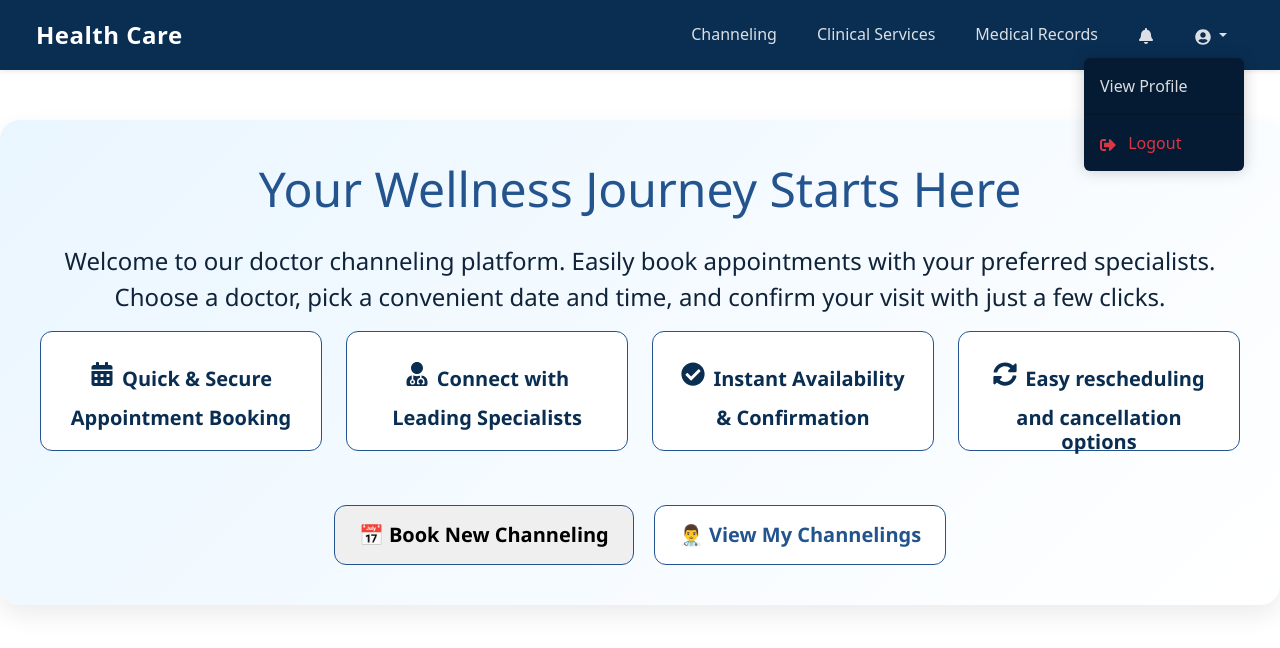
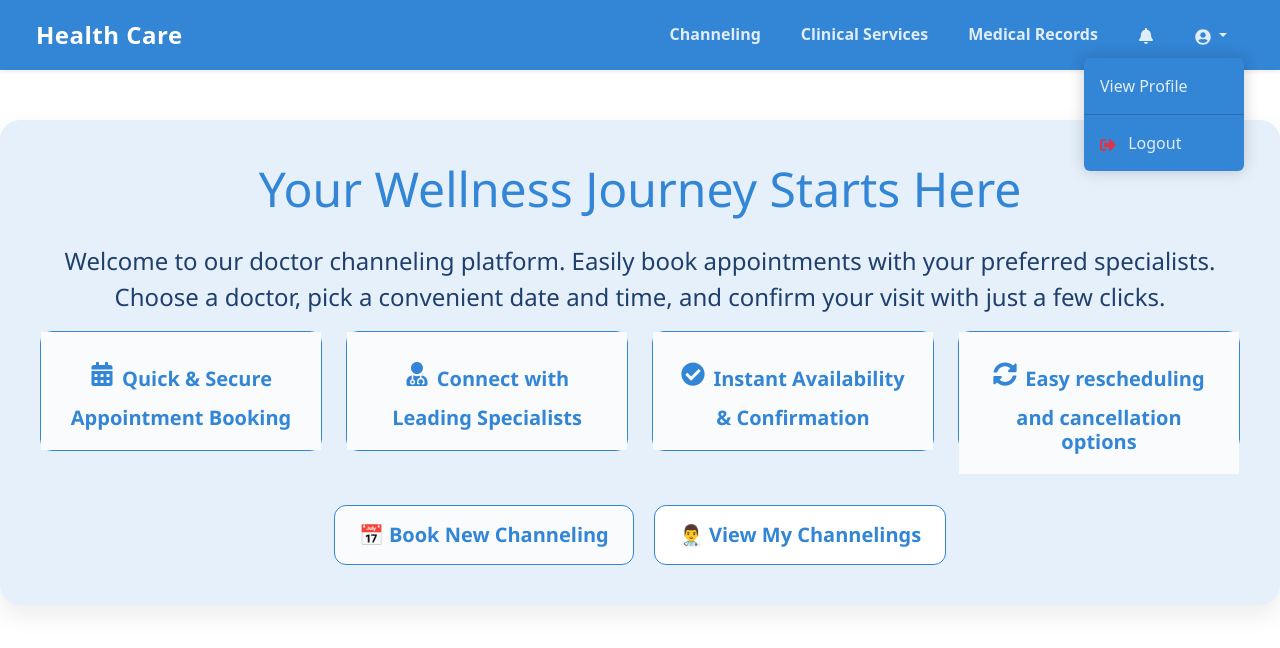
Before and after one commit to kavishka-wilagedara/healthcare-system, a React (Create React App) app in the folder frontend/: page /patient/dashboard/channeling in a window 1280 px wide. Both pictures are taken after a click on the button 1210 px from the left and 35 px from the top of the page. Shown: the top 648 px of the page. Built offline with nearby package versions, Linux system fonts and the light colour scheme.

Commit message:
change colour theme of patient

```diff
--- a/frontend/src/patient/Channeling.css
+++ b/frontend/src/patient/Channeling.css
@@ -1,5 +1,6 @@
 .channeling-info-card {
-  background: linear-gradient(135deg, #eaf6ff, #ffffff);
+  background-color: #e6f0fb;
+  color: #2c3e50;
   padding: 40px;
   border-radius: 20px;
   box-shadow: 0 10px 25px rgba(0, 0, 0, 0.08);
@@ -18,7 +19,7 @@
 .channeling-info-card h1 {
   margin-top: 0;
   font-size: 48px;
-  color: #23548d;
+  color: #3385d6;
   margin-bottom: 16px;
 }
 
@@ -27,8 +28,8 @@
   margin-top: 25px;
   font-family: "Segoe UI";
   font-style: initial;
-  font-weight: 450;
-  color: #0f2339;
+  font-weight: 500;
+  color: #1f3f6c;
   margin-bottom: 16px;
 }
 
@@ -37,31 +38,33 @@
   height: 120px;
   transition: transform 0.3s ease, box-shadow 0.3s ease;
   text-align: center;
-  border: 1px solid #23548d;
+  border: 1px solid #3385d6;
   border-radius: 12px;
+  background-color: #f9fbfd;
 }
 
 .channeling-feature-card:hover {
   color: white;
   transform: translateY(-5px);
   box-shadow: 0 10px 20px rgba(0, 0, 0, 0.1) !important;
-  background-color: #23548d;
+  background-color: #3385d6;
 }
 
 .channeling-feature-card:hover .feature-title,
 .channeling-feature-card:hover .feature-icon {
   color: white;
+  font-weight: bold;
 }
 
 .feature-icon {
   font-size: 24px;
-  color: #0a2e52;
+  color: #3385d6;
 }
 
 .feature-title {
   font-size: 20px;
   font-weight: 700;
-  color: #0a2e52;
+  color: #3385d6;
   margin-bottom: 0;
 }
 
@@ -71,17 +74,19 @@
   gap: 20px;
   margin-top: 30px;
   flex-wrap: wrap;
+  font-weight: bold;
 }
 
 .channeling-btn:hover {
-  background-color: #23548d;
+  background-color: #3385d6;
   color: white;
+  font-weight: bold;
 }
 
 .channeling-btn {
   padding: 14px 24px;
   font-size: 20px;
-  border: 1px solid #23548d;
+  border: 1px solid #3385d6;
   border-radius: 12px;
   cursor: pointer;
   transition: all 0.3s ease;
@@ -89,21 +94,23 @@
   display: flex;
   align-items: center;
   gap: 8px;
+  background-color: #f9fbfd;
+  color: #3385d6;
 }
 
 .channeling-btn.primary {
-  background-color: #23548d;
+  background-color: #3385d6;
   color: white;
 }
 
 .channeling-btn.primary:hover {
-  background-color: #153e6b;
+  background-color: #2669b5;
 }
 
 .channeling-btn.outline {
-  background-color: white;
-  color: #23548d;
-  border: 1px solid #23548d;
+  background-color: #ffffff;
+  color: #3385d6;
+  border: 1px solid #3385d6;
 }
 
 .channeling-btn.outline:hover {
@@ -113,8 +120,9 @@
 .channeling-form {
   margin-top: 50px;
   padding: 40px;
-  background: #ffffff;
-  border: 2px solid #23548d;
+  background-color: #d4e3f5;
+  color: #2c3e50;
+  border: 1px solid #3385d6;
   border-radius: 20px;
   box-shadow: 0 10px 25px rgba(0, 0, 0, 0.08);
   max-width: 800px;
@@ -125,7 +133,7 @@
 }
 
 .channeling-form h3 {
-  color: #23548d;
+  color: #3385d6;
   font-size: 32px;
   margin-bottom: 30px;
   text-align: center;
@@ -133,7 +141,7 @@
 
 .channeling-form .form-label {
   font-weight: 600;
-  color: #0a2e52;
+  color: #3385d6;
 }
 
 .channeling-form .form-control,
@@ -147,8 +155,8 @@
 
 .channeling-form .form-control:focus,
 .channeling-form .form-select:focus {
-  border-color: #23548d;
-  box-shadow: 0 0 5px rgba(35, 84, 141, 0.2);
+  border-color: #3385d6;
+  box-shadow: 0 0 5px rgba(51, 133, 214, 0.2);
 }
 
 .form-submit-container {
@@ -160,7 +168,8 @@
 .view-appointments-section {
   margin-top: 70px;
   padding: 50px;
-  background: linear-gradient(to bottom, #f0f8ff, #ffffff);
+  background-color: #d4e3f5;
+  color: #2c3e50;
   border-radius: 20px;
   box-shadow: 0 12px 35px rgba(0, 0, 0, 0.07);
   max-width: 1000px;
@@ -171,7 +180,7 @@
 }
 
 .view-appointments-section h3 {
-  color: #1f3f6c;
+  color: #3385d6;
   font-size: 36px;
   text-align: center;
   font-weight: 700;
@@ -183,7 +192,7 @@
   content: "";
   width: 80px;
   height: 4px;
-  background-color: #23548d;
+  background-color: #3385d6;
   position: absolute;
   bottom: -10px;
   left: 50%;
@@ -202,9 +211,9 @@
   border-radius: 16px;
   padding: 25px 30px;
   margin-bottom: 0;
-  box-shadow: 0 10px 25px rgba(35, 84, 141, 0.1);
+  box-shadow: 0 10px 25px rgba(51, 133, 214, 0.1);
   transition: transform 0.3s ease, box-shadow 0.3s ease;
-  border-left: 6px solid #23548d;
+  border-left: 6px solid #3385d6;
   position: relative;
   overflow: hidden;
 }
@@ -216,7 +225,7 @@
   right: -10%;
   width: 150px;
   height: 150px;
-  background: rgba(35, 84, 141, 0.05);
+  background: rgba(51, 133, 214, 0.05);
   border-radius: 50%;
   z-index: 0;
 }
@@ -238,7 +247,7 @@
 .appointment-doctor-info h4 {
   font-size: 22px;
   font-weight: 600;
-  color: #1f3f6c;
+  color: #3385d6;
   margin-bottom: 5px;
   display: flex;
   align-items: center;
@@ -283,7 +292,7 @@
   position: relative;
   z-index: 1;
   font-size: 16px;
-  color: #1c2d45;
+  color: #3385d6;
   display: grid;
   grid-template-columns: 1fr 1fr;
   gap: 20px;
@@ -300,7 +309,7 @@
 }
 
 .detail-icon {
-  color: #23548d;
+  color: #3385d6;
   margin-right: 10px;
   font-size: 16px;
   min-width: 18px;
@@ -358,12 +367,12 @@
 }
 
 .action-btn.details {
-  background-color: #23548d;
+  background-color: #3385d6;
   color: white;
 }
 
 .action-btn.details:hover {
-  background-color: #1a3c66;
+  background-color: #2669b5;
 }
 
 .no-appointments {
@@ -389,9 +398,3 @@
   color: #1f3f6c;
   margin-bottom: 10px;
 }
-
-.empty-state p {
-  color: #5d7997;
-  margin-bottom: 25px;
-  font-size: 16px;
-}
--- a/frontend/src/patient/Homepage.css
+++ b/frontend/src/patient/Homepage.css
@@ -1,14 +1,12 @@
-/* Homepage.css */
-
 .homepage {
   padding-bottom: 60px;
-  background-color: #f8f9fa;
+  background-color: #f9fbfd;
 }
 
-/* Hero Section */
+/* Patient Section */
 .hero-section {
-  background-color: #0a2e52;
-  color: white;
+  background-color: #e6f0fb;
+  color: #2c3e50;
   padding: 60px 0;
   margin-bottom: 30px;
   position: relative;
@@ -23,7 +21,7 @@
   bottom: 0;
   left: 0;
   background-size: cover;
-  opacity: 0.1;
+  opacity: 0.05;
   z-index: 0;
 }
 
@@ -39,12 +37,12 @@
 }
 
 .patient-name {
-  color: #4dabf7;
+  color: #4a90e2;
 }
 
 .hero-subtitle {
   font-size: 18px;
-  opacity: 0.9;
+  opacity: 0.85;
   line-height: 1.6;
 }
 
@@ -74,32 +72,35 @@
 .section-title {
   font-size: 24px;
   font-weight: 600;
-  color: #0a2e52;
+  color: #4a90e2;
   margin: 30px 0 20px;
   padding-bottom: 10px;
-  border-bottom: 2px solid #e9ecef;
+  border-bottom: 2px solid #dceaf9;
 }
 
 /* Appointment Card */
 .upcoming-card {
   border: none;
-  border-left: 4px solid #0a2e52;
+  border-left: 4px solid #4a90e2;
+  background-color: #ffffff;
+  box-shadow: 0 2px 10px rgba(0, 0, 0, 0.04);
 }
 
 .card-title {
-  color: #0a2e52;
+  color: #4a90e2;
   font-size: 20px;
   font-weight: 600;
-  margin-bottom: 20px;
+  margin-bottom: 30px;
 }
 
 .appointment-details {
   display: flex;
   align-items: center;
+  margin-left: 1px;
 }
 
 .appointment-calendar {
-  background-color: #0a2e52;
+  background-color: #4a90e2;
   color: white;
   width: 80px;
   height: 80px;
@@ -107,7 +108,7 @@
   justify-content: center;
   align-items: center;
   border-radius: 8px;
-  margin-right: 20px;
+  margin-left: 50px;
   flex-shrink: 0;
 }
 
@@ -130,7 +131,7 @@
 
 .appointment-info {
   flex-grow: 1;
-  margin-left: 40px;
+  margin-left: 1px;
 }
 
 .appointment-time {
@@ -148,7 +149,9 @@
 .notification-card {
   height: 100%;
   border: none;
-  border-left: 4px solid #ffc107;
+  border-left: 4px solid #f7c873;
+  background-color: #fffdf7;
+  box-shadow: 0 2px 10px rgba(0, 0, 0, 0.04);
 }
 
 .notification-item {
@@ -171,15 +174,15 @@
 }
 
 .pending-results {
-  background-color: #fd7e14;
+  background-color: #f5a623;
 }
 
 .active-prescriptions {
-  background-color: #20c997;
+  background-color: #50e3c2;
 }
 
 .view-all-link {
-  color: #0a2e52;
+  color: #4a90e2;
   text-decoration: none;
   padding: 0;
   margin-top: 5px;
@@ -191,30 +194,32 @@
 .feature-card {
   transition: transform 0.3s ease, box-shadow 0.3s ease;
   border: none;
+  background-color: #ffffff;
+  box-shadow: 0 2px 8px rgba(0, 0, 0, 0.04);
 }
 
 .feature-card:hover {
   transform: translateY(-5px);
-  box-shadow: 0 10px 20px rgba(0, 0, 0, 0.1) !important;
+  box-shadow: 0 10px 20px rgba(0, 0, 0, 0.06) !important;
 }
 
 .feature-icon {
   font-size: 36px;
-  color: #0a2e52;
+  color: #4a90e2;
   margin: 10px 0 20px;
 }
 
 .feature-title {
   font-size: 18px;
   font-weight: 600;
-  color: #0a2e52;
+  color: #4a90e2;
   margin-bottom: 12px;
 }
 
 .feature-description {
-  color: #6c757d;
+  color: #5f6b7a;
   font-size: 14px;
-  margin-bottom: 20px;
+  margin-top: 15px;
 }
 
 /* Health Tips */
@@ -234,6 +239,7 @@
   margin-right: 20px;
   flex-shrink: 0;
   overflow: hidden;
+  box-shadow: 0 2px 10px rgba(0, 0, 0, 0.06);
 }
 
 .tip-image img {
@@ -247,31 +253,31 @@
 }
 
 .tip-text strong {
-  color: #051b33;
+  color: #4a90e2;
 }
+
 /* Buttons */
 .btn-primary {
-  background-color: #0a2e52;
-  border-color: #0a2e52;
+  background-color: #4a90e2;
+  border-color: #4a90e2;
 }
 
 .btn-primary:hover {
-  background-color: #051b33;
-  border-color: #051b33;
+  background-color: #357ab8;
+  border-color: #357ab8;
 }
 
 .btn-outline-primary {
-  color: #0a2e52;
-  border-color: #0a2e52;
+  color: #4a90e2;
+  border-color: #4a90e2;
 }
 
 .btn-outline-primary:hover {
-  background-color: #0a2e52;
-  border-color: #0a2e52;
+  background-color: #4a90e2;
+  border-color: #4a90e2;
   color: white;
 }
 
-/* Responsive adjustments */
 @media (max-width: 768px) {
   .hero-section {
     padding: 40px 0;
--- a/frontend/src/patient/PatientNavbar.css
+++ b/frontend/src/patient/PatientNavbar.css
@@ -1,6 +1,12 @@
 :root {
-  --bs-primary: #0a2e52 !important;
-  --bs-primary-rgb: 10, 46, 82 !important;
+  --bs-primary: #3385d6 !important;
+  --bs-primary-rgb: 51, 133, 214 !important;
+  --bg-light: #f9fbfd;
+  --bg-white: #ffffff;
+}
+
+.body {
+  background-color: var(--bg-light);
 }
 
 .patient-navbar {
@@ -11,13 +17,13 @@
 .navbar-title {
   color: #ffffff;
   font-size: 24px;
-  font-weight: 600;
+  font-weight: bold;
   letter-spacing: 0.5px;
 }
 
 .nav-link-custom {
   color: rgba(255, 255, 255, 0.85) !important;
-  font-weight: 500;
+  font-weight: bold;
   padding: 8px 16px !important;
   transition: all 0.2s ease;
   border-radius: 4px;
@@ -38,7 +44,7 @@
 }
 
 .dropdown-menu-dark {
-  background-color: #051b33 !important;
+  background-color: var(--bs-primary) !important;
   border: none;
   box-shadow: 0 0 16px rgba(0, 0, 0, 0.2);
 }
--- a/frontend/src/patient/PatientNavbar.jsx
+++ b/frontend/src/patient/PatientNavbar.jsx
@@ -60,8 +60,8 @@ const PatientNavbar = () => {
                   View Profile
                 </Dropdown.Item>
                 <Dropdown.Divider />
-                <Dropdown.Item as={Link} to="/logout" className="text-danger">
-                  <FaSignOutAlt className="me-2" /> Logout
+                <Dropdown.Item as={Link} to="/logout" className="">
+                  <FaSignOutAlt className="text-danger me-2" /> Logout
                 </Dropdown.Item>
               </Dropdown.Menu>
             </Dropdown>
--- a/frontend/src/patient/Services.css
+++ b/frontend/src/patient/Services.css
@@ -1,7 +1,17 @@
+:root {
+  --primary-color: #3385d6;
+  --primary-hover: #2a6db3;
+  --bg-light: #f9fbfd;
+  --bg-white: #ffffff;
+  --text-dark: #333;
+  --text-muted: #555;
+  --border-color: #ddd;
+}
+
 .service-container {
   margin: 0;
   padding: 40px 30px;
-  background-color: #f9f9f9;
+  background-color: var(--bg-light);
   font-family: "Segoe UI", Tahoma, Geneva, Verdana, sans-serif;
 }
 
@@ -15,7 +25,7 @@
 .service-container h1 {
   font-size: 42px;
   font-weight: bold;
-  color: #1f3b57;
+  color: var(--text-dark);
   margin-bottom: 15px;
 }
 
@@ -24,8 +34,8 @@
   align-items: center;
   gap: 8px;
   padding: 10px 20px;
-  background-color: #23548d;
-  color: white;
+  background-color: var(--primary-color);
+  color: var(--bg-white);
   border: none;
   border-radius: 6px;
   font-weight: 500;
@@ -34,12 +44,12 @@
 }
 
 .add-btn:hover {
-  background-color: #0c2a4d;
+  background-color: var(--primary-hover);
 }
 
 .subtitle {
   font-size: 16px;
-  color: #555;
+  color: var(--text-muted);
   margin-top: 10px;
   margin-bottom: 30px;
 }
@@ -54,10 +64,10 @@
 .service-card {
   display: flex;
   flex-direction: column;
-  background: white;
-  border: 1px solid #ddd;
+  background: var(--bg-white);
+  border: 1px solid var(--border-color);
   border-radius: 12px;
-  box-shadow: 0 4px 10px rgba(0, 0, 0, 0.08);
+  box-shadow: 0 4px 10px rgba(0, 0, 0, 0.06);
   padding: 0;
   width: 100%;
   max-width: 320px;
@@ -67,15 +77,15 @@
 
 .service-card:hover {
   transform: translateY(-10px);
-  box-shadow: 0 10px 20px rgba(0, 0, 0, 0.15);
+  box-shadow: 0 10px 20px rgba(0, 0, 0, 0.12);
   z-index: 2;
 }
 
 .card-header {
-  background-color: #23548d;
-  color: white;
+  background-color: var(--primary-color);
+  color: var(--bg-white);
   padding: 20px;
-  border-bottom: 1px solid #ddd;
+  border-bottom: 1px solid var(--border-color);
 }
 
 .card-header h3 {
@@ -85,6 +95,7 @@
 
 .card-body {
   padding: 20px;
+  background-color: var(--bg-light);
 }
 
 .card-body p {
@@ -92,14 +103,14 @@
   align-items: center;
   margin-bottom: 10px;
   font-size: 15px;
-  color: #333;
+  color: var(--text-dark);
 }
 
 .card-body .icon {
   width: 20px;
   height: 20px;
   margin-right: 8px;
-  color: #23548d;
+  color: var(--primary-color);
 }
 
 /* Modal Styles */
@@ -117,7 +128,7 @@
 }
 
 .modal-content {
-  background-color: white;
+  background-color: var(--bg-white);
   padding: 30px 25px;
   border-radius: 12px;
   width: 90%;
@@ -128,18 +139,10 @@
 .modal-content h2 {
   margin-bottom: 20px;
   font-size: 26px;
-  color: #23548d;
+  color: var(--primary-color);
 }
 
-.service-form select {
-  width: 100%;
-  padding: 12px;
-  margin-bottom: 15px;
-  border: 1px solid #ccc;
-  border-radius: 8px;
-  font-size: 14px;
-}
-
+.service-form select,
 .service-form input {
   width: 100%;
   padding: 12px;
@@ -147,6 +150,7 @@
   border: 1px solid #ccc;
   border-radius: 8px;
   font-size: 14px;
+  background-color: var(--bg-light);
 }
 
 .modal-buttons {
@@ -165,17 +169,17 @@
 }
 
 .submit-btn {
-  background-color: #23548d;
-  color: white;
+  background-color: var(--primary-color);
+  color: var(--bg-white);
+}
+
+.submit-btn:hover {
+  background-color: var(--primary-hover);
 }
 
 .cancel-btn {
   background-color: #ddd;
-  color: #333;
-}
-
-.submit-btn:hover {
-  background-color: #0c2a4d;
+  color: var(--text-dark);
 }
 
 .cancel-btn:hover {
```
